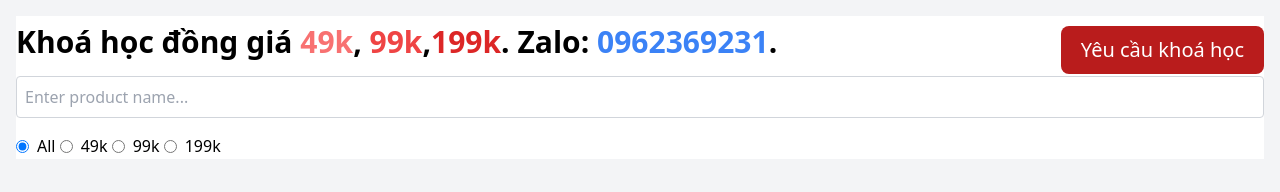
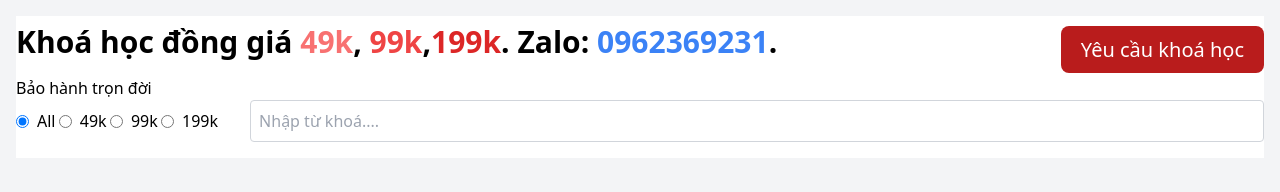
Before and after one commit to nguyenxuanhoa493/course99k, a plain HTML site: page index.html in a window 1280 px wide. Drawn offline with nearby package versions, Linux system fonts and the light colour scheme; no server answers.

Commit message:
add filter

```diff
--- a/index.html
+++ b/index.html
@@ -21,21 +21,22 @@
                             >199k</span
                         >. Zalo: <span class="text-blue-500">0962369231</span>.
                     </h1>
+
+                    <p>
                         <a
                             href="https://forms.gle/DdgFBGCTERsYBCHAA"
                             target="_blank"
                             class="text-white bg-red-700 hover:bg-red-800 focus:ring-4 focus:outline-none focus:ring-blue-300 font-medium rounded-lg text-xl px-5 py-2.5 text-center dark:bg-blue-600 dark:hover:bg-blue-700 dark:focus:ring-blue-800"
                             >Yêu cầu khoá học</a
                         >
+                    </p>
                 </div>
-                <input
-                    type="text"
-                    id="searchInput"
-                    placeholder="Enter product name..."
-                    class="w-full p-2 border border-gray-300 rounded mb-4"
-                />
-                <div class="flex justify-between items-center mb-4">
-                    <div>
+                <p>Bảo hành trọn đời</p>
+                <div class="flex">
+                    <div
+                        class="flex justify-between items-center mb-4 w-1/5 mr-8"
+                    >
+                        <div class="contents">
                             <label class="inline-flex items-center">
                                 <input
                                     type="radio"
@@ -74,6 +75,13 @@
                                 <span class="ml-2">199k</span>
                             </label>
                         </div>
+                    </div>
+                    <input
+                        type="text"
+                        id="searchInput"
+                        placeholder="Nhập từ khoá...."
+                        class="w-full p-2 border border-gray-300 rounded mb-4 w-4/5"
+                    />
                 </div>
             </div>
             <div id="searchResults"></div>
```
Lines whose indentation alone changed are shown as unchanged.
